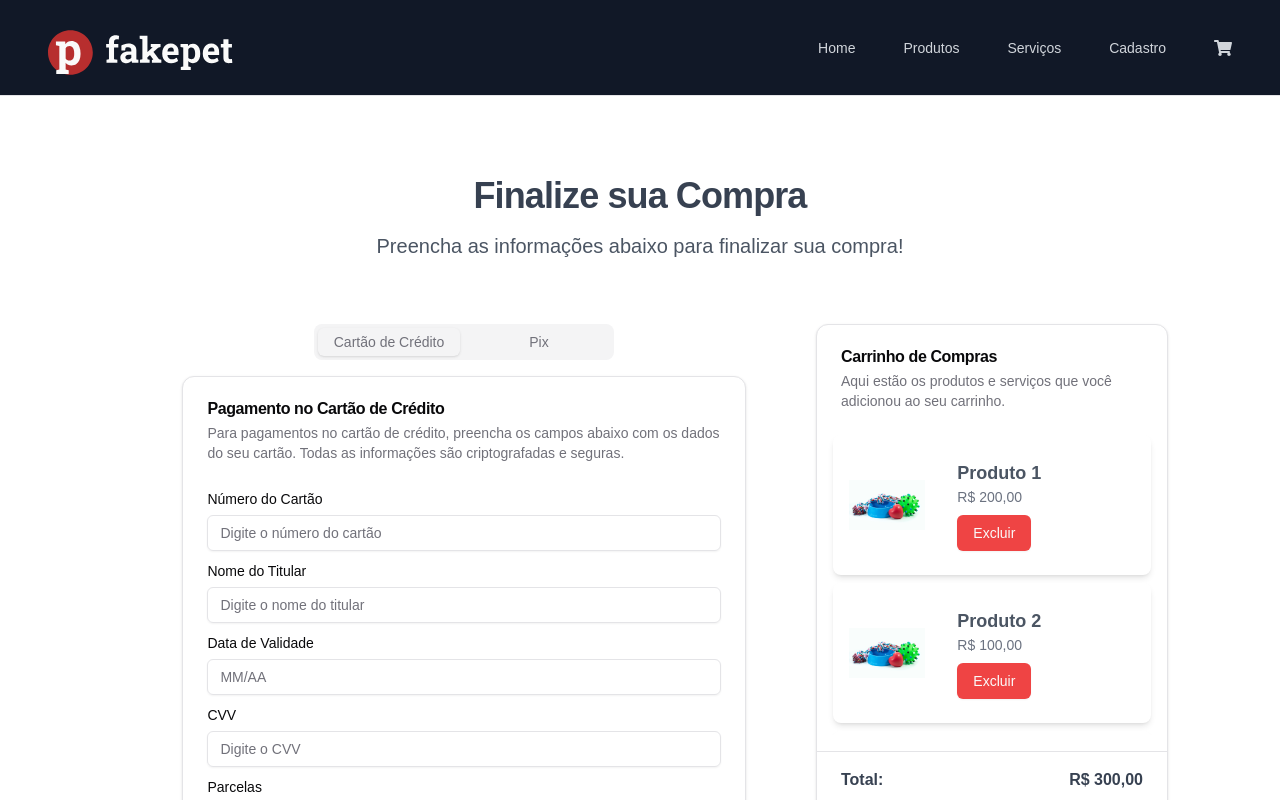
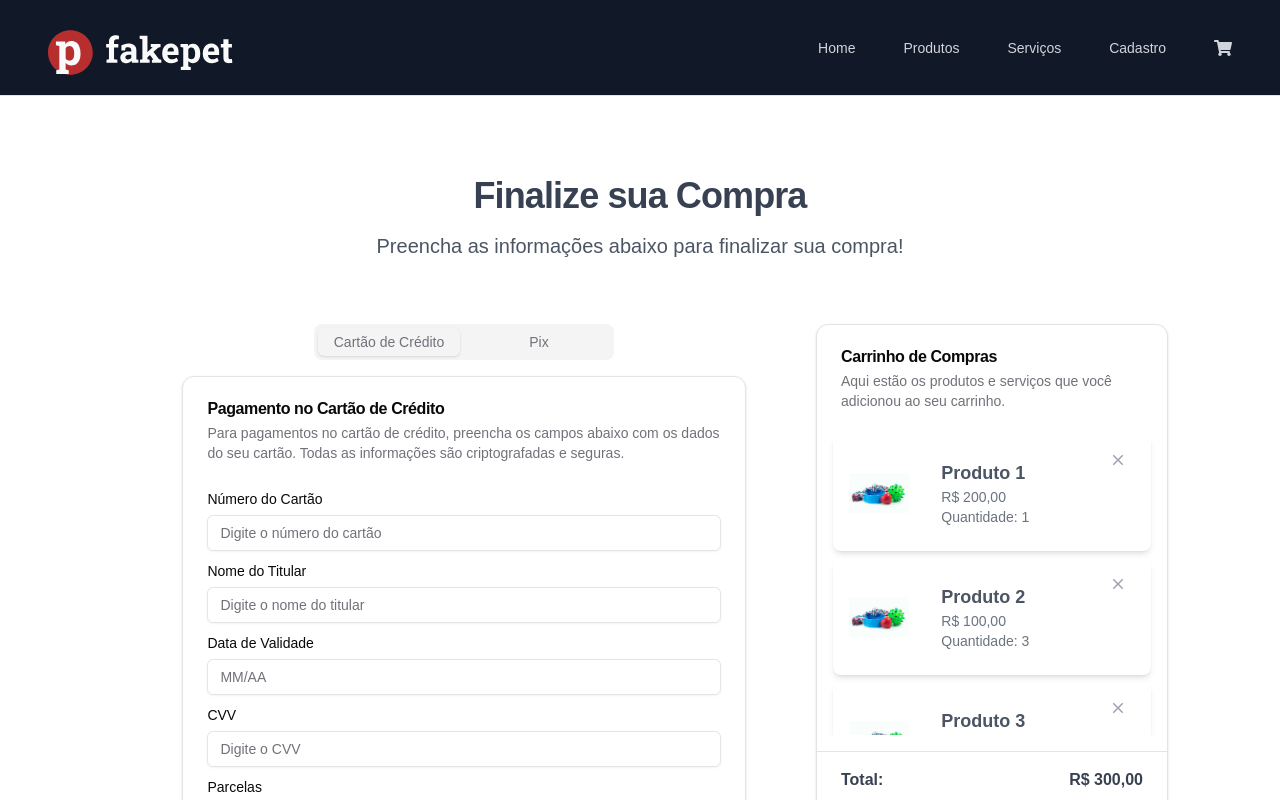
Before and after one commit to rafaelPermec/fakestore-puc, a Next.js app: page /checkout in a window 1280 px wide. Shown: the top 800 px of the page. Built offline with nearby package versions, Linux system fonts and the light colour scheme.

Commit message:
feat: cart ready

```diff
--- a/app/checkout/page.tsx
+++ b/app/checkout/page.tsx
@@ -170,16 +170,19 @@ export default function Checkout() {
                   <HorizontalCard
                     title="Produto 1"
                     value={200}
+                    quantity={1}
                     image="/images/home/products.png"
                   />
                   <HorizontalCard
                     title="Produto 2"
                     value={100}
+                    quantity={3}
                     image="/images/home/products.png"
                   />
                   <HorizontalCard
                     title="Produto 3"
                     value={150}
+                    quantity={2}
                     image="/images/home/products.png"
                   />
                 </CardContent>
--- a/app/globals.css
+++ b/app/globals.css
@@ -80,6 +80,20 @@ body {
     --chart-4: 280 65% 60%;
     --chart-5: 340 75% 55%;
   }
+
+  ::-webkit-scrollbar {
+    width: 8px;
+    height: 4px;
+    background: #fff;
+    background-color: transparent;
+    border-radius: 0px;
+    display: flow-root;
+  }
+
+  ::-webkit-scrollbar-thumb {
+    background-color: rgba(0, 0, 0, 0.2);
+    border-radius: 0px;
+  }
 }
 
 @layer base {
--- a/app/layout.tsx
+++ b/app/layout.tsx
@@ -3,6 +3,7 @@ import localFont from "next/font/local";
 import "./globals.css";
 import Header from "@/components/Header/Header";
 import Footer from "@/components/Footer/Footer";
+import { GlobalProvider } from "@/context/global-context";
 
 const geistSans = localFont({
   src: "./fonts/GeistVF.woff",
@@ -30,9 +31,11 @@ export default function RootLayout({
       <body
         className={`${geistSans.variable} ${geistMono.variable} antialiased`}
       >
-        <Header />
-        {children}
-        <Footer />
+        <GlobalProvider>
+          <Header />
+          {children}
+          <Footer />
+        </GlobalProvider>
       </body>
     </html>
   );
--- a/components/Cards/HorizontalCard/HorizontalCard.tsx
+++ b/components/Cards/HorizontalCard/HorizontalCard.tsx
@@ -1,16 +1,17 @@
+import Image from "next/image";
 import { Button } from "@/components/ui/button";
-import Image from "next/image";
-import Link from "next/link";
-
+import { IoMdClose } from "react-icons/io";
 interface HorizontalCardProps {
   title: string;
   value: number;
+  quantity: number;
   image: string;
 }
 
 const HorizontalCard: React.FC<HorizontalCardProps> = ({
   title,
   value,
+  quantity,
   image,
 }) => {
   return (
@@ -33,9 +34,10 @@ const HorizontalCard: React.FC<HorizontalCardProps> = ({
             currency: "BRL",
           }).format(value)}
         </p>
-        <Button variant="destructive" className="mt-2">
-          Excluir
-        </Button>
+        <p className="text-sm text-gray-500">Quantidade: {quantity}</p>
+      </div>
+      <div className="w-auto h-auto flex items-start justify-center p-2">
+        <IoMdClose className="w-[18px] h-[18px] text-gray-400 hover:text-gray-600 transition-all duration-300" />
       </div>
     </div>
   );
--- a/components/ShoppingCart/ShoppingCart.tsx
+++ b/components/ShoppingCart/ShoppingCart.tsx
@@ -24,51 +24,57 @@ const ShoppingCart: React.FC = () => {
           <FaShoppingCart />
         </p>
       </SheetTrigger>
-      <SheetContent className="bg-gray-900 h-[100dvh]">
+      <SheetContent className="bg-gray-100 h-[100dvh]">
         <SheetHeader className="flex flex-col items-center justify-center mt-4 mb-6">
-          <SheetTitle>Carrinho</SheetTitle>
-          <SheetDescription className="w-[80%] text-gray-300 text-sm text-center">
+          <SheetTitle className="text-gray-800">Carrinho</SheetTitle>
+          <SheetDescription className="w-[80%] text-gray-800 text-sm text-center">
             Veja todos os itens que você adicionou ao carrinho!
           </SheetDescription>
         </SheetHeader>
-        <Separator className="w-full mb-6" />
+        <Separator className="w-full mb-6 bg-gray-400" />
         <div className="h-full space-y-2 overflow-y-scroll px-4 py-6 z-10 pb-72">
           <HorizontalCard
             title="Produto 1"
             value={200}
+            quantity={2}
             image="/images/home/products.png"
           />
           <HorizontalCard
             title="Produto 2"
             value={100}
+            quantity={1}
             image="/images/home/products.png"
           />
           <HorizontalCard
             title="Produto 3"
             value={150}
+            quantity={3}
             image="/images/home/products.png"
           />
           <HorizontalCard
             title="Produto 1"
             value={200}
+            quantity={3}
             image="/images/home/products.png"
           />
           <HorizontalCard
             title="Produto 2"
             value={100}
+            quantity={3}
             image="/images/home/products.png"
           />
           <HorizontalCard
             title="Produto 3"
             value={150}
+            quantity={3}
             image="/images/home/products.png"
           />
         </div>
-        <div className="sticky bottom-0 left-0 w-full px-4 py-8 z-100 bg-gray-900">
-          <Separator className="w-full" />
+        <div className="sticky bottom-0 left-0 w-full px-4 py-8 z-100 bg-gray-100">
+          <Separator className="w-full bg-gray-400" />
           <SheetFooter className="mt-4">
             <div className="w-full flex flex-col items-center justify-start gap-4">
-              <p className="text-gray-300 text-sm">Total: R$ 100,00</p>
+              <p className="text-gray-800 text-sm">Total: R$ 100,00</p>
               <Button
                 className="w-full text-lg font-semibold mx-4 py-6 px-4 rounded-lg bg-green-800 hover:bg-green-700"
                 onClick={() => router.push("/checkout")}
--- a/components/ui/sheet.tsx
+++ b/components/ui/sheet.tsx
@@ -65,7 +65,7 @@ const SheetContent = React.forwardRef<
       {...props}
     >
       <SheetPrimitive.Close className="absolute right-4 top-4 rounded-sm opacity-70 ring-offset-background transition-opacity hover:opacity-100 focus:outline-none focus:ring-2 focus:ring-ring focus:ring-offset-2 disabled:pointer-events-none data-[state=open]:bg-secondary">
-        <Cross2Icon className="h-4 w-4" />
+        <Cross2Icon className="h-4 w-4 text-gray-700" />
         <span className="sr-only">Close</span>
       </SheetPrimitive.Close>
       {children}
--- /dev/null
+++ b/context/global-context.tsx
@@ -0,0 +1,20 @@
+"use client";
+import React, { createContext, useMemo, useContext } from "react";
+
+const GlobalContext = createContext({});
+
+interface GlobalProviderDTO {}
+
+const GlobalProvider = ({ children }: any) => {
+  const memoizedContext = (obj: any) => useMemo(() => obj, [obj]);
+  const context: GlobalProviderDTO = memoizedContext({});
+
+  const { Provider } = GlobalContext;
+
+  return <Provider value={context}>{children}</Provider>;
+};
+
+const useGlobalContext = () => useContext(GlobalContext) as GlobalProviderDTO;
+
+export { GlobalProvider, useGlobalContext };
+export type { GlobalProviderDTO };
```
Also changed, not shown: app/plp/page.tsx (+0 -12 lines).
